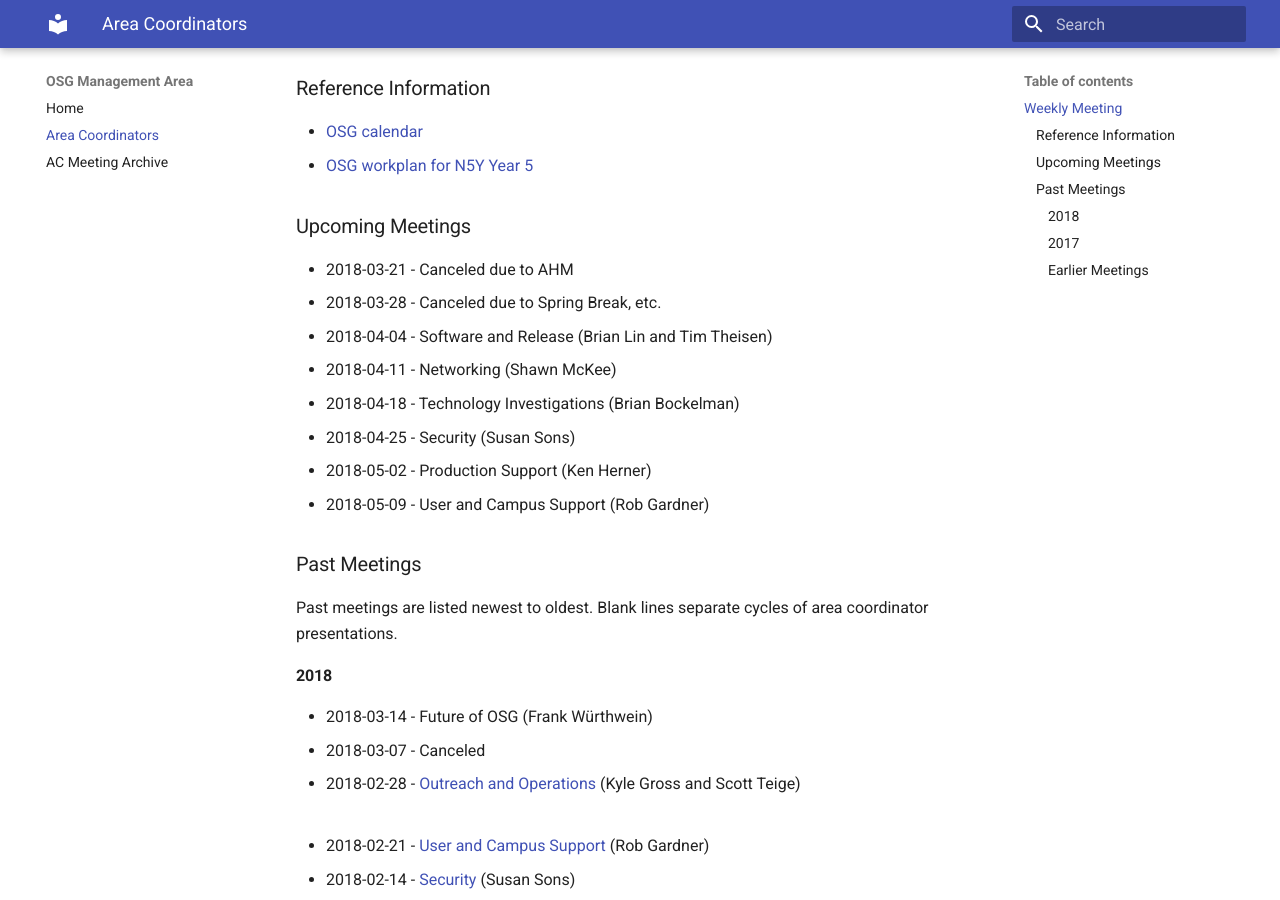
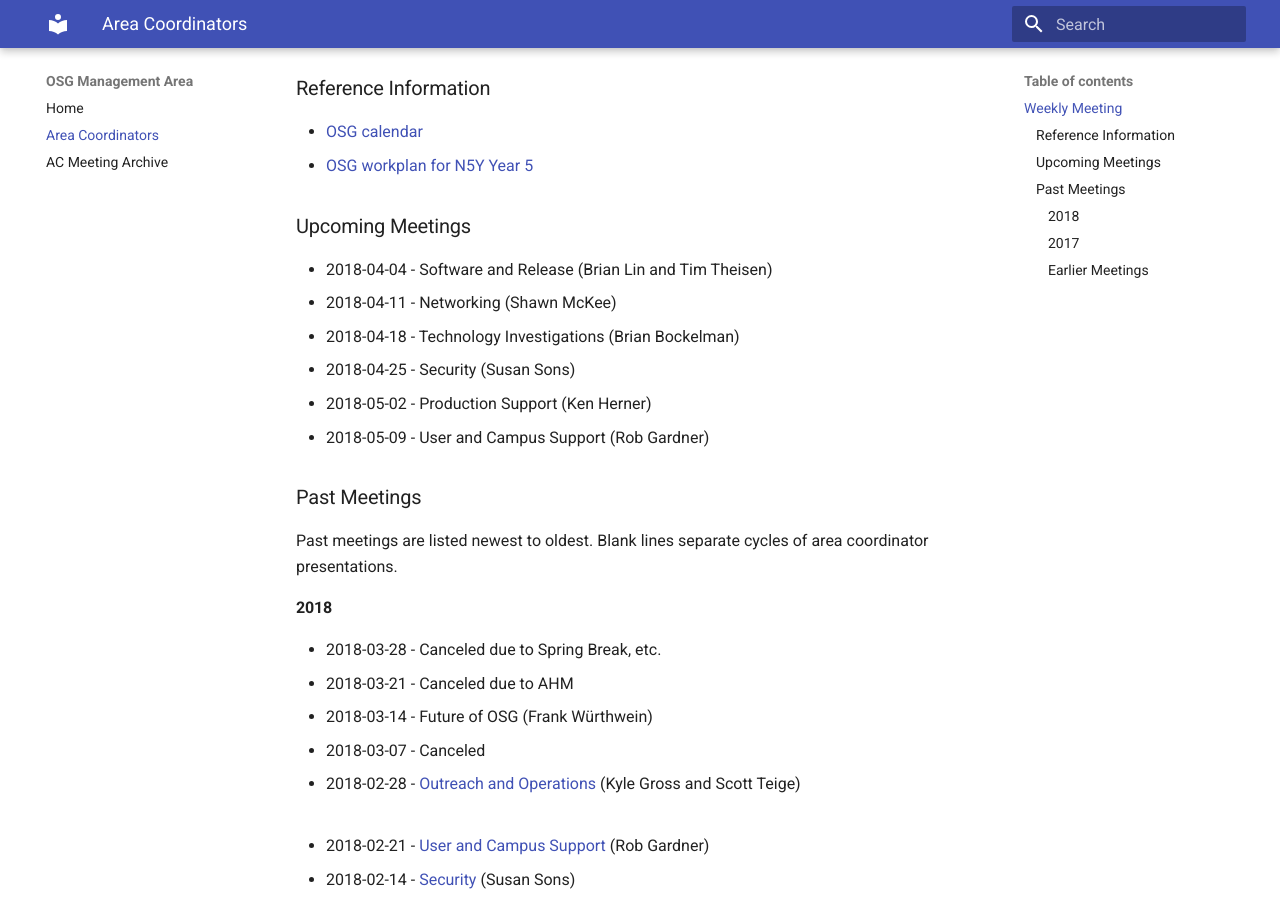
Before and after one commit to ppaschos/management-1, an MkDocs documentation site: the page built from docs/area-coordinators.md, in a window 1280 px wide and 900 px high, scrolled down 969 px. Built offline with MkDocs 1.6.1 and Material for MkDocs 9.7.7, drawn with Linux system fonts in a browser that asks for light colours; old or Windows-style settings are respelled for this version of MkDocs; part of the change alters nothing that is shown.

Commit message:
Moved 2018-03-21 and 2018-03-28 to past meetings

```diff
--- a/docs/area-coordinators.md
+++ b/docs/area-coordinators.md
@@ -44,8 +44,6 @@ The current Area Coordinators are:
 
 ### Upcoming Meetings
 
-- 2018-03-21 - Canceled due to AHM
-- 2018-03-28 - Canceled due to Spring Break, etc.
 - 2018-04-04 - Software and Release (Brian Lin and Tim Theisen)
 - 2018-04-11 - Networking (Shawn McKee)
 - 2018-04-18 - Technology Investigations (Brian Bockelman)
@@ -59,6 +57,8 @@ Past meetings are listed newest to oldest.  Blank lines separate cycles of area
 
 #### 2018
 
+- 2018-03-28 - Canceled due to Spring Break, etc.
+- 2018-03-21 - Canceled due to AHM
 - 2018-03-14 - Future of OSG (Frank Würthwein)
 - 2018-03-07 - Canceled
 - 2018-02-28 - [Outreach and Operations](https://github.com/opensciencegrid/operations/blob/master/docs/ac-27-2-2018.md) (Kyle Gross and Scott Teige)
```
